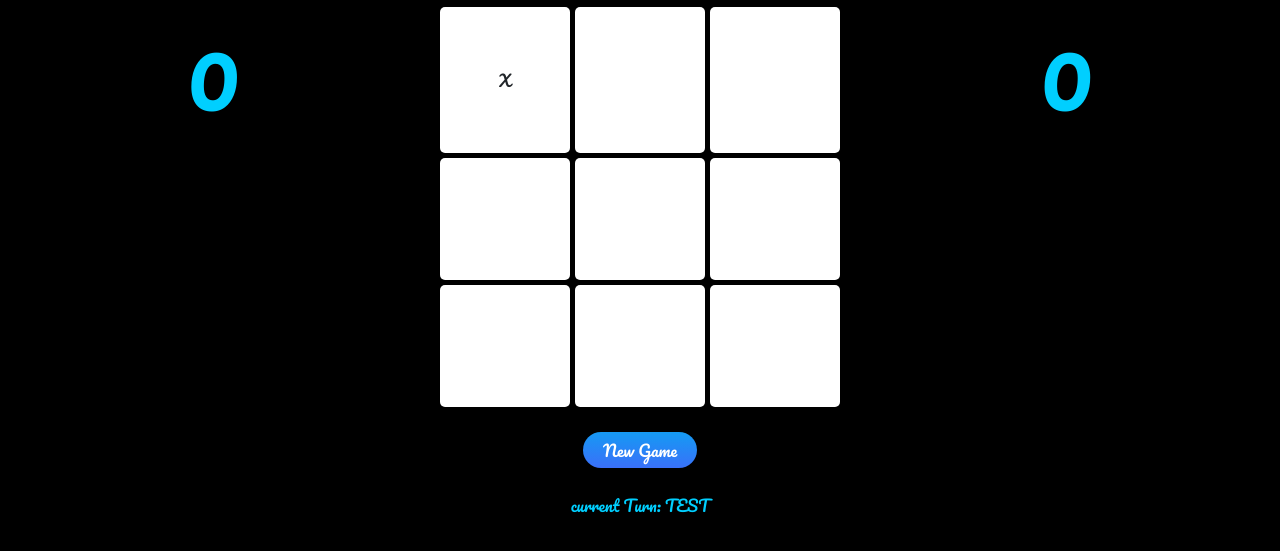
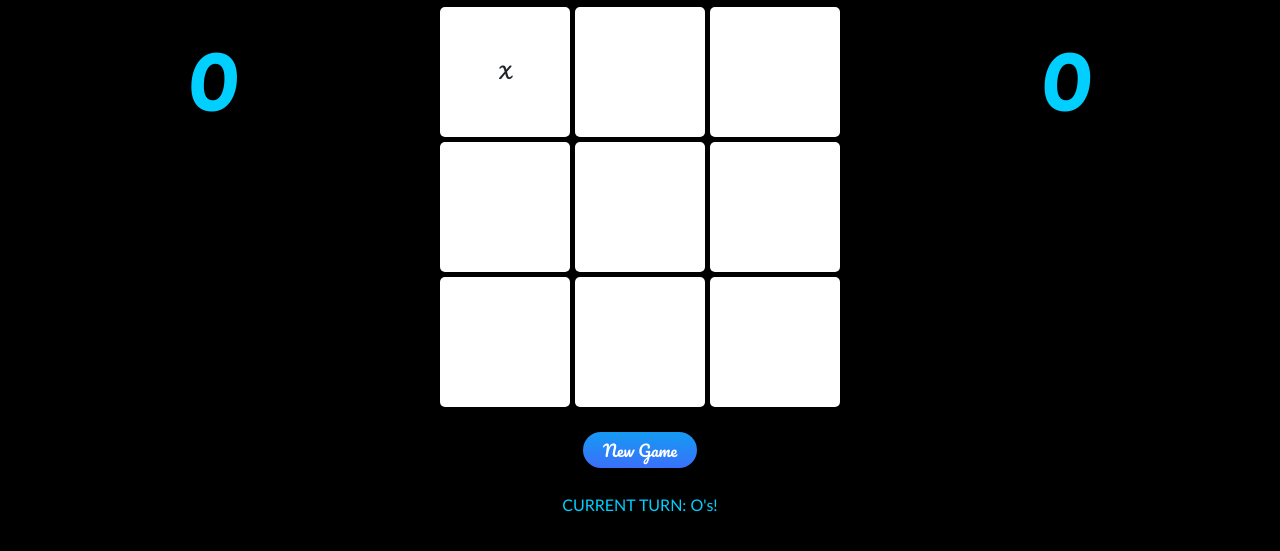
Before and after one commit to Alexander-Matte/Tic-Tac-Toe, a plain HTML site: page index.html in a window 1280 px wide. Both pictures are taken after a click on the element 504 px from the left and 250 px from the top of the page. Shown: the part 179-730 px from the top of the page. Drawn offline with nearby package versions, Linux system fonts and the light colour scheme.

Commit message:
added current player display. cleaned up init and restart board functions

```diff
--- a/index.html
+++ b/index.html
@@ -31,7 +31,7 @@
             <div class="cell" id="8"></div>
         </div>
         <button id="reset">New Game</button>
-        <div id="current-turn">current Turn: TEST</div>
+        <div id="current-turn"></div>
     </div>
     <div id="pannel3" class="pannel">
         <div>Player Two Score:</div>
--- a/main.js
+++ b/main.js
@@ -10,7 +10,7 @@ const gameModule = (function(){
     const ticTacToe = document.querySelector("#tic-tac-toe");
     const p1Score = document.querySelector("#p1-score");
     const p2Score = document.querySelector("#p2-score");
-    const markerDiv = document.createElement("div");
+    const currentTurnDisplay = document.querySelector("#current-turn")
 
     //gameboard logic
     const gameBoard = {
@@ -39,19 +39,28 @@ const gameModule = (function(){
 
     //this will initialize and update the UI board. No game logic should come in here.
     const displayController = {
-        resetBoard: () => cellsArray.forEach(cell => {
-            cell.innerHTML = ""
-            cell.removeEventListener("click", handleClick, {once: true});
-            cell.addEventListener("click", handleClick, {once: true});
-            gameController.gameWinner = null;
-            ticTacToe.innerHTML = "Tic-Tac-Toe";
-            removeWinEffect(cell);
-        }),
+        resetBoard: () => {
+            cellsArray.forEach(cell => {
+                cell.innerHTML = ""
+                cell.removeEventListener("click", handleClick, {once: true});
+                cell.addEventListener("click", handleClick, {once: true});
+                removeWinEffect(cell);
+            })
+
+            displayController.init();
+        },
+
         init: () => {
             cellsArray.forEach(cell => {
                 cell.addEventListener("click", handleClick, {once: true});
             })
+            ticTacToe.innerHTML = "Tic-Tac-Toe";
+            gameController.gameWinner = null;
+            gameController.isOTurn = false;
+            currentTurnDisplay.innerHTML = `CURRENT TURN: ${gameController.currentTurn()}'s!`;
             resetButton.addEventListener("click", () => displayController.resetBoard());
+
+
         },
 
         displayScore: () => {
@@ -71,7 +80,6 @@ const gameModule = (function(){
         // add the current players mark.
         placeMarker(gameController.currentTurn(), cell);
         //Check if the game is won
-
         gameBoard.winningCombos.forEach(arr => {
 
             if (checkForWin(arr)) {
@@ -96,6 +104,7 @@ const gameModule = (function(){
         checkForDraw(cellsArray);
         //change turns
         changeTurns();
+        currentTurnDisplay.innerHTML = `CURRENT TURN: ${gameController.currentTurn()}'s!`;
         }
 
     }
--- a/styles.css
+++ b/styles.css
@@ -1,5 +1,6 @@
 * {
     font-family: 'Pacifico', cursive;
+    box-sizing: border-box;
 }
 
 #pannel-wrapper {
@@ -23,12 +24,13 @@
 
 }
 
+
+
 .pannel:nth-child(odd) :nth-child(2) {
     font-size: 100px;
     text-decoration: none !important;
 
 }
-
 
 
 .pannel:nth-child(2) {
@@ -49,6 +51,7 @@ h1 {
     display: grid;
     gap: 5px;
     grid-template-columns: repeat(3, 1fr);
+    grid-template-rows: repeat(3, 1fr);
     width: 400px;
     height: 400px;
 }
@@ -126,4 +129,5 @@ h1 {
 
 #current-turn {
     color: #00CFFF;
+    font-family: 'Gill Sans', 'Gill Sans MT', Calibri, 'Trebuchet MS', sans-serif;
 }
```
